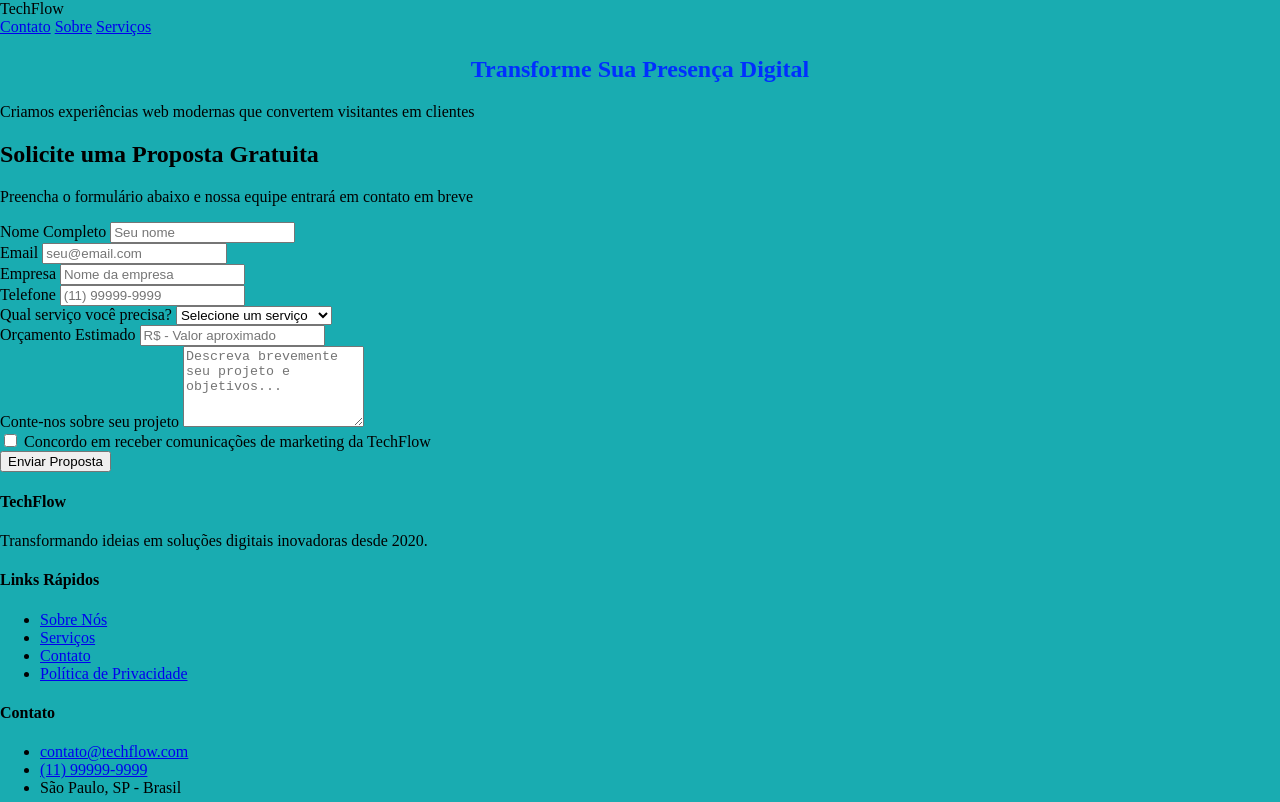
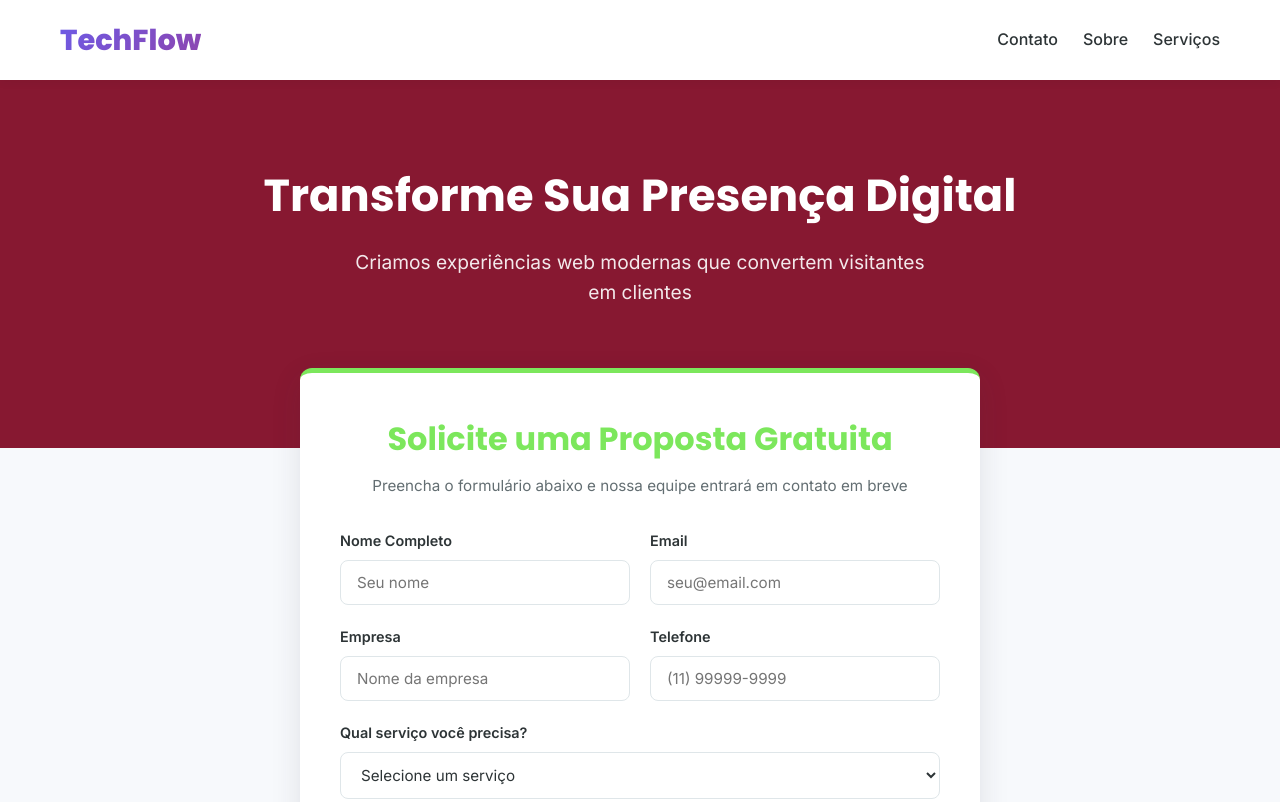
Before and after one commit to luizguilhermepseverino/aula-6-lading, a plain HTML site: page index.html in a window 1280 px wide. Shown: the top 802 px of the page. Drawn offline with Linux system fonts and the light colour scheme.

Commit message:
Update style.css

```diff
--- a/style.css
+++ b/style.css
@@ -1,231 +1,290 @@
-body{
-    margin: 0;
-    height: 0;
-    background-color:  rgb(25, 172, 177);
 
+:root {
+  /* Cores Principais (Paleta Roxa/Moderna) */
+  --primary: #7ce75c;
+  --primary-gradient: linear-gradient(135deg, #6c5ce7 0%, #8e44ad 100%);
+  --primary-hover: #4bc473;
+  --text-main: #2d3436;
+  --text-muted: #636e72;
+  --bg-light: #f7f9fc;
+  --white: #ffffff;
+  --border-color: #dfe6e9;
+
+
+  --font-title: 'Poppins', sans-serif;
+  --font-body: 'Inter', sans-serif;
+
+
+  --radius: 12px;
+  --shadow: 0 10px 30px rgba(47, 46, 54, 0.12);
+  --transition: all 0.3s ease;
+}
+
+* {
+  margin: 0;
+  padding: 0;
+  box-sizing: border-box;
+}
+
+body {
+  font-family: var(--font-body);
+  background-color: var(--bg-light);
+  color: var(--text-main);
+  line-height: 1.6;
 }
 
 
-.card-content, img{
-    text-align: center;
-    align-items: center;
-}
-h1{
-    text-align: center;
-    color: rgb(0, 47, 255);
-}
-.avatar {
-    background-color: white;
-    border-radius: 50%;
-    overflow: hidden;
-}
-img {
-    max-width: 100%;
-    height: auto;
-
+.container {
+  max-width: 1200px;
+  margin: 0 auto;
+  padding: 0 20px;
 }
 
-.container-principal {
-    display: flex;
-    justify-content: center;
-    align-items: flex-start;
-    gap: 25px;
-    flex-wrap: wrap;
-    max-width: 1100px;
-    margin: 40px auto;
-    padding: 0 20px;
+
+.header {
+  background: var(--white);
+  box-shadow: 0 2px 10px rgba(0, 0, 0, 0.05);
+  position: sticky;
+  top: 0;
+  z-index: 1000;
 }
 
-/* Faixa colorida do topo */
-.card-header {
-    height: 100px;
-    background: linear-gradient(90deg, #00ff2a, #8900e5);
+.header-content {
+  display: flex;
+  justify-content: space-between;
+  align-items: center;
+  height: 80px;
 }
 
-/* Área que contém a foto */
-.profile-section {
-    position: absolute;
-    top: 50px;
-    left: 50%;
-    transform: translateX(-50%);
-    z-index: 2;
+.logo {
+  font-family: var(--font-title);
+  font-size: 1.8rem;
+  font-weight: 800;
+  background: var(--primary-gradient);
+  -webkit-background-clip: text;
+  -webkit-text-fill-color: transparent;
 }
 
-/* Círculo da foto */
-.avatar {
-    width: 110px;
-    height: 110px;
-    border-radius: 50%;
-    overflow: hidden;
-    border: 4px solid white;
-    box-shadow: 0 3px 10px rgba(0, 0, 0, 0.25);
-    background-color: white;
+.nav {
+  display: flex;
+  gap: 25px;
 }
 
-/* A imagem ocupa todo o círculo */
-.avatar img {
-    width: 100%;
-    height: 100%;
-    object-fit: cover;
-    display: block;
-}
-.card-content {
-    flex: 1;
-    padding: 65px 30px 25px;
-    text-align: center;
+.nav a {
+  text-decoration: none;
+  color: var(--text-main);
+  font-weight: 500;
+  transition: var(--transition);
 }
 
-.contact-card-2 .btn-principal {
-    background: linear-gradient(90deg, #17eda6, #7b0ef8);
-}
-.info-item{
-    color: black;
-      line-height: 1.5;
-}
-.social-links .social-btn.linkedin {
-    color: white;
-    background-color: aqua;
-
+.nav a:hover {
+  color: var(--primary);
 }
 
-.contact-card {
-    position: relative;
-    display: flex;
-    flex-direction: column;
 
-    width: 100%;
-    max-width: 450px;
-    min-height: 485px;
-    margin: 0;
-
-    background-color: white;
-    border-radius: 0 0 18px 18px;
-    overflow: hidden;
-
-    box-shadow: 0 4px 15px rgba(0, 0, 0, 0.12);
+.hero {
+  background: #871831;
+  color: var(--white);
+  text-align: center;
+  padding: 80px 20px 140px; /* Padding bottom maior para encaixar o card do formulário */
 }
 
-.card-header {
-    width: 100%;
-    height: 90px;
-
-    background: linear-gradient(90deg, #08e513, #8900d9);
+.hero h1 {
+  font-family: var(--font-title);
+  font-size: 2.8rem;
+  margin-bottom: 15px;
 }
 
-/* Faixa do segundo cartão */
-.card-header-2 {
-    background: linear-gradient(90deg, #17eda6, #7b0ef8);
+.hero-subtitle {
+  font-size: 1.2rem;
+  opacity: 0.9;
+  max-width: 600px;
+  margin: 0 auto;
+}
+.formulario-section {
+  margin-top: -80px; /* Sobrepõe o topo na Hero section */
+  margin-bottom: 80px;
 }
 
-.btn-principal {
-    display: block;
-    width: 100%;
-    padding: 10px 10px;
-    border-radius: 5px;
-    background: linear-gradient(90deg, #08e513, #8900d9);
-    color: white;
-    text-decoration: none;
-    text-transform: uppercase;
-    font-size: 11px;
-    font-weight: 700;
-    box-shadow: 0 3px 8px rgba(0, 0, 0, 0.15);
+.form-wrapper {
+  background: var(--white);
+  max-width: 680px;
+  margin: 0 auto;
+  padding: 40px;
+  border-radius: var(--radius);
+  box-shadow: var(--shadow);
+  border-top: 5px solid var(--primary);
 }
 
-.titulo{
-    font-style: italic;
-    font-size: 13px;
-    margin-bottom: 25px;
+.form-header {
+  text-align: center;
+  margin-bottom: 30px;
 }
 
-.label {
-    font-weight: 700;
-    text-transform: uppercase;
-    color: #555;
-    white-space: nowrap;
+.form-header h2 {
+  font-family: var(--font-title);
+  color: var(--primary);
+  font-size: 2rem;
+  margin-bottom: 10px;
 }
 
-.social-links {
-    display: flex;
-    justify-content: center;
-    align-items: center;
-    gap: 8px;
-
-    flex-wrap: wrap;
-    margin-bottom: 20px;
-}
-.contact-info {
-    background-color: #f1f8fc;
-    border-left: 3px solid #08bde5;
-    border-radius: 5px;
-    padding: 10px 12px;
-    margin-bottom: 18px;
-    text-align: left;
-}
-.contact-card-2 .contact-info {
-    border-left-color: #ed1761;
-}
-.social-btn {
-    display: inline-block;
-    padding: 7px 14px;
-    border-radius: 20px;
-    color: white;
-    text-decoration: none;
-    font-size: 10px;
-    font-weight: 600;
+.form-header p {
+  color: var(--text-muted);
+  font-size: 0.95rem;
 }
 
-.linkedin {
-    background-color: #0a9bdc;
+.formulario {
+  display: flex;
+  flex-direction: column;
+  gap: 20px;
 }
 
-.github {
-    background-color: #270bc5;
+.form-row {
+  display: grid;
+  grid-template-columns: 1fr 1fr;
+  gap: 20px;
 }
 
-.portfolio {
-    background-color: #08bde5;
+.form-group {
+  display: flex;
+  flex-direction: column;
+  gap: 8px;
 }
 
-.dribbble {
-    background-color: #ea4c89;
+.form-group label {
+  font-size: 0.9rem;
+  font-weight: 600;
+  color: var(--text-main);
+}
+.form-group input,
+.form-group select,
+.form-group textarea {
+  width: 100%;
+  padding: 12px 16px;
+  border: 1px solid var(--border-color);
+  border-radius: 8px;
+  font-family: var(--font-body);
+  font-size: 0.95rem;
+  color: var(--text-main);
+  background-color: var(--white);
+  transition: var(--transition);
+  outline: none;
+}
+.form-group input:focus,
+.form-group select:focus,
+.form-group textarea:focus {
+  border-color: var(--primary);
+  box-shadow: 0 0 0 4px rgba(108, 92, 231, 0.15);
+}
+.form-group textarea {
+  resize: vertical;
+}
+.form-checkbox {
+  display: flex;
+  align-items: center;
+  gap: 10px;
+  margin-top: 5px;
 }
 
-.behance {
-    background-color: #ff17ec;
+.form-checkbox input[type="checkbox"] {
+  width: 18px;
+  height: 18px;
+  accent-color: var(--primary);
+  cursor: pointer;
 }
 
-.instagram {
-    background: linear-gradient(45deg, #833ab4, #e1306c, #f77737);
+.form-checkbox label {
+  font-size: 0.85rem;
+  color: var(--text-muted);
+  cursor: pointer;
 }
 
-.info-item {
-    display: flex;
-    justify-content: space-between;
-    align-items: center;
-    gap: 10px;
-    padding: 8px 0;
-    border-bottom: 1px solid #dce8ee;
-    font-size: 10px;
+.btn-submit {
+  background: #1c9111;
+  color: var(--white);
+  border: none;
+  padding: 16px;
+  font-size: 1rem;
+  font-weight: 600;
+  border-radius: 8px;
+  cursor: pointer;
+  transition: var(--transition);
+  margin-top: 10px;
 }
 
-.info-item:last-child {
-    border-bottom: none;
+.btn-submit:hover {
+  transform: translateY(-2px);
+  box-shadow: 0 6px 20px rgba(97, 231, 92, 0.35);
 }
 
-.label {
-    font-weight: 700;
-    text-transform: uppercase;
-    color: #555;
-    white-space: nowrap;
+
+.footer {
+  background-color: #1e272e;
+  color: #b2bec3;
+  padding: 60px 0 20px;
 }
 
-.valor {
-    color: #777;
-    text-align: right;
+.footer-content {
+  display: grid;
+  grid-template-columns: repeat(auto-fit, minmax(200px, 1fr));
+  gap: 40px;
+  margin-bottom: 40px;
 }
-.card-footer{
-    color: gray;
-    font-style: italic;
-    text-align: center;
-    font-size: 12px;
+
+.footer-column h4 {
+  color: var(--white);
+  font-family: var(--font-title);
+  font-size: 1.2rem;
+  margin-bottom: 20px;
 }
+
+.footer-column ul {
+  list-style: none;
+}
+
+.footer-column ul li {
+  margin-bottom: 10px;
+}
+
+.footer-column a {
+  color: #b2bec3;
+  text-decoration: none;
+  transition: var(--transition);
+}
+
+.footer-column a:hover {
+  color: var(--white);
+}
+
+/* Redes Sociais */
+.social-links {
+  display: flex;
+  gap: 12px;
+}
+
+.social-link {
+  display: inline-flex;
+  align-items: center;
+  justify-content: center;
+  width: 40px;
+  height: 40px;
+  background-color: rgba(255, 255, 255, 0.08);
+  border-radius: 50%;
+  color: var(--white) !important;
+  font-weight: bold;
+  transition: var(--transition);
+}
+
+.social-link:hover {
+  background-color: var(--primary);
+  transform: translateY(-3px);
+}
+
+
+.footer-bottom {
+  border-top: 1px solid rgba(255, 255, 255, 0.08);
+  padding-top: 20px;
+  display: flex;
+  justify-content: space-between;
+  font-size: 0.85rem;
+}
```
